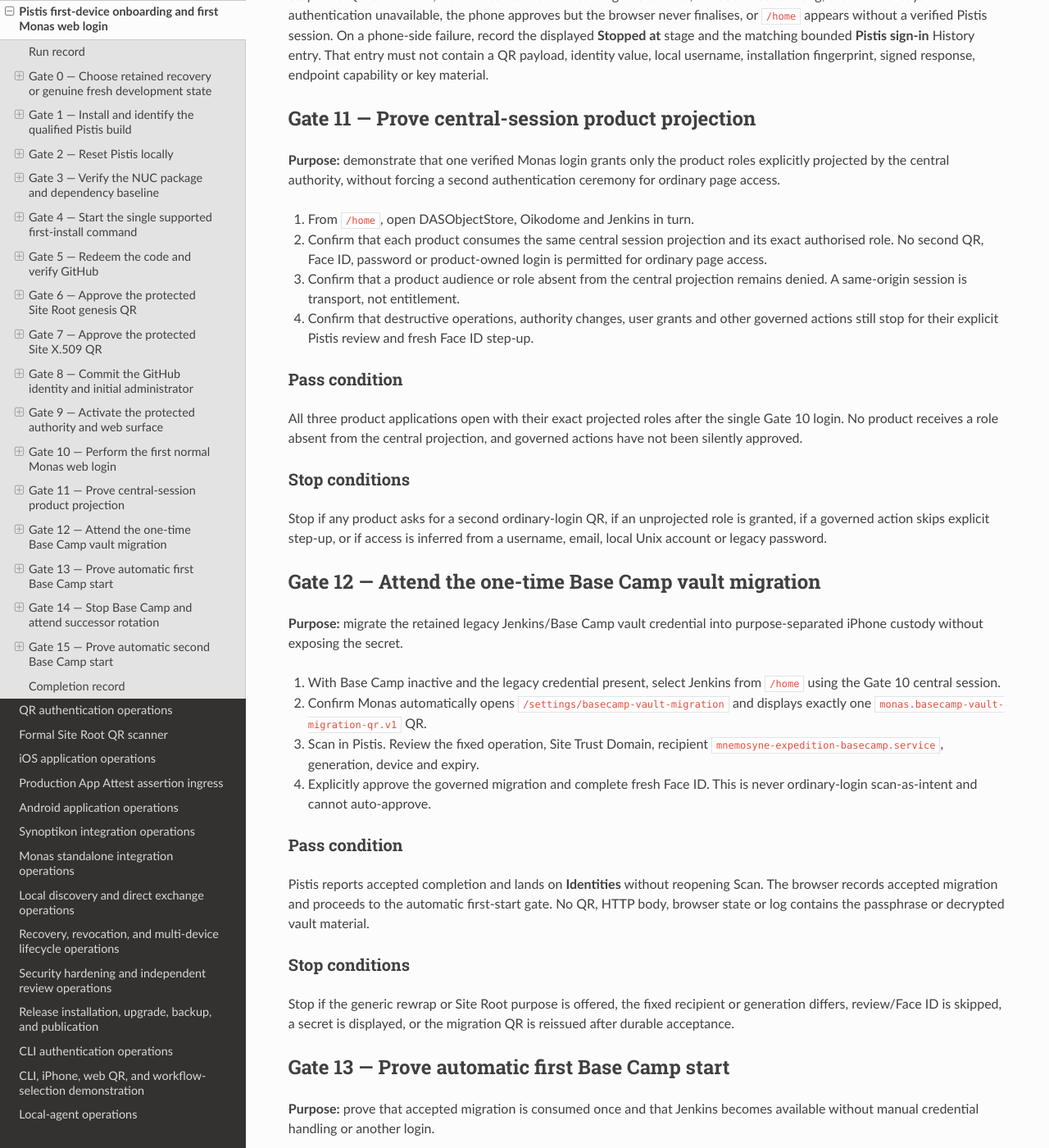
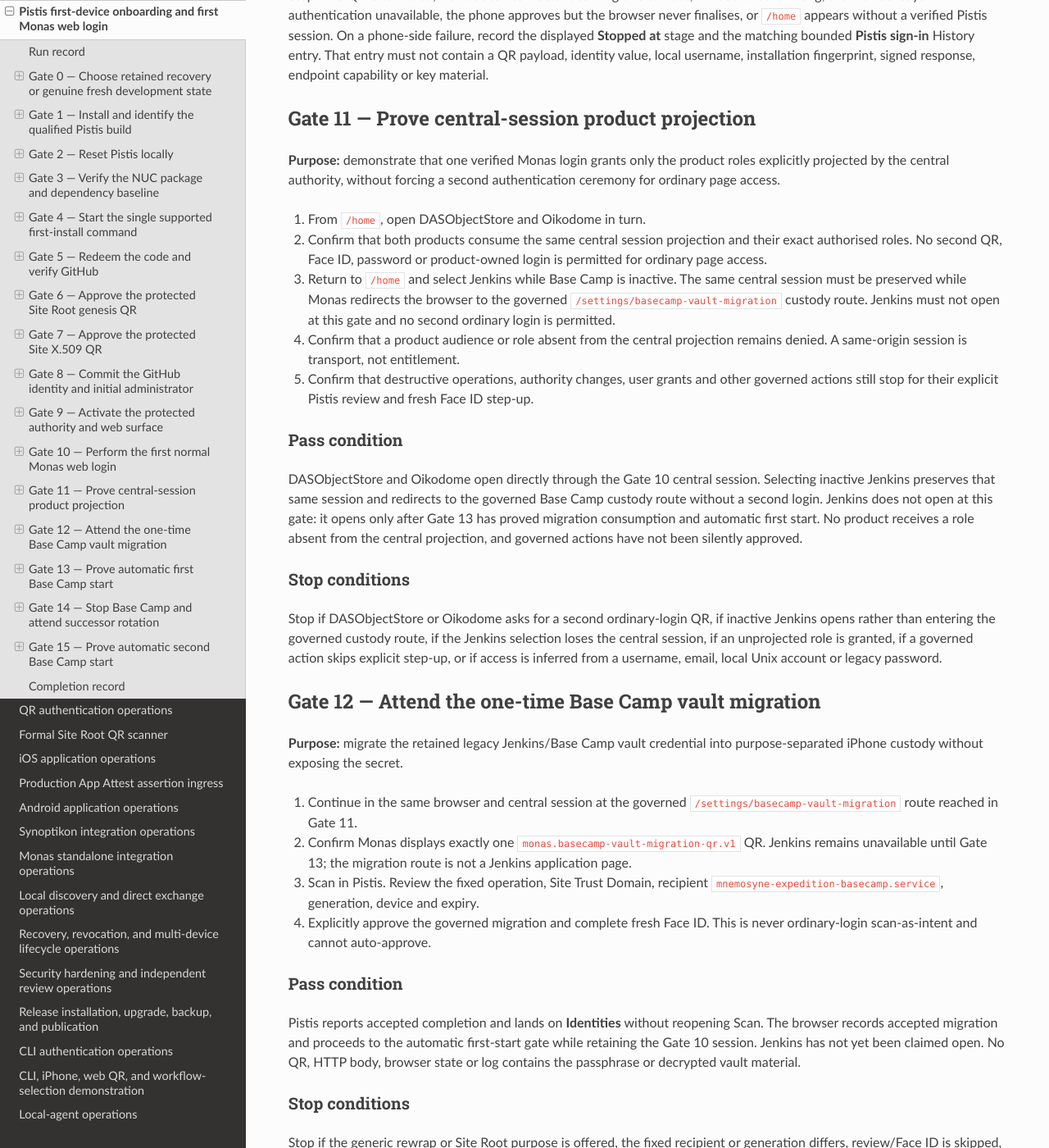
Before and after one commit to sagrudd/pistis, a Sphinx documentation site: the page built from docs/operations/monas-first-web-login-runbook.md, in a window 1280 px wide and 1400 px high, scrolled down 12981 px. Shown: the whole window at 82% size. Built offline with Sphinx 7.4.7 and the Read the Docs theme 3.1.0, drawn with Linux system fonts in a browser that asks for light colours; the version number could not be read and is left out.

```diff
--- a/docs/operations/monas-first-web-login-runbook.md
+++ b/docs/operations/monas-first-web-login-runbook.md
@@ -660,37 +660,47 @@ fingerprint, signed response, endpoint capability or key material.
 roles explicitly projected by the central authority, without forcing a second
 authentication ceremony for ordinary page access.
 
-1. From `/home`, open DASObjectStore, Oikodome and Jenkins in turn.
-2. Confirm that each product consumes the same central session projection and
-   its exact authorised role. No second QR, Face ID, password or product-owned
-   login is permitted for ordinary page access.
-3. Confirm that a product audience or role absent from the central projection
+1. From `/home`, open DASObjectStore and Oikodome in turn.
+2. Confirm that both products consume the same central session projection and
+   their exact authorised roles. No second QR, Face ID, password or
+   product-owned login is permitted for ordinary page access.
+3. Return to `/home` and select Jenkins while Base Camp is inactive. The same
+   central session must be preserved while Monas redirects the browser to the
+   governed `/settings/basecamp-vault-migration` custody route. Jenkins must
+   not open at this gate and no second ordinary login is permitted.
+4. Confirm that a product audience or role absent from the central projection
    remains denied. A same-origin session is transport, not entitlement.
-4. Confirm that destructive operations, authority changes, user grants and
+5. Confirm that destructive operations, authority changes, user grants and
    other governed actions still stop for their explicit Pistis review and
    fresh Face ID step-up.
 
 ### Pass condition
 
-All three product applications open with their exact projected roles after the
-single Gate 10 login. No product receives a role absent from the central
+DASObjectStore and Oikodome open directly through the Gate 10 central session.
+Selecting inactive Jenkins preserves that same session and redirects to the
+governed Base Camp custody route without a second login. Jenkins does not open
+at this gate: it opens only after Gate 13 has proved migration consumption and
+automatic first start. No product receives a role absent from the central
 projection, and governed actions have not been silently approved.
 
 ### Stop conditions
 
-Stop if any product asks for a second ordinary-login QR, if an unprojected role
-is granted, if a governed action skips explicit step-up, or if access is
-inferred from a username, email, local Unix account or legacy password.
+Stop if DASObjectStore or Oikodome asks for a second ordinary-login QR, if
+inactive Jenkins opens rather than entering the governed custody route, if the
+Jenkins selection loses the central session, if an unprojected role is granted,
+if a governed action skips explicit step-up, or if access is inferred from a
+username, email, local Unix account or legacy password.
 
 ## Gate 12 — Attend the one-time Base Camp vault migration
 
 **Purpose:** migrate the retained legacy Jenkins/Base Camp vault credential
 into purpose-separated iPhone custody without exposing the secret.
 
-1. With Base Camp inactive and the legacy credential present, select Jenkins
-   from `/home` using the Gate 10 central session.
-2. Confirm Monas automatically opens `/settings/basecamp-vault-migration` and
-   displays exactly one `monas.basecamp-vault-migration-qr.v1` QR.
+1. Continue in the same browser and central session at the governed
+   `/settings/basecamp-vault-migration` route reached in Gate 11.
+2. Confirm Monas displays exactly one
+   `monas.basecamp-vault-migration-qr.v1` QR. Jenkins remains unavailable until
+   Gate 13; the migration route is not a Jenkins application page.
 3. Scan in Pistis. Review the fixed operation, Site Trust Domain, recipient
    `mnemosyne-expedition-basecamp.service`, generation, device and expiry.
 4. Explicitly approve the governed migration and complete fresh Face ID. This
@@ -700,7 +710,8 @@ into purpose-separated iPhone custody without exposing the secret.
 
 Pistis reports accepted completion and lands on **Identities** without
 reopening Scan. The browser records accepted migration and proceeds to the
-automatic first-start gate. No QR, HTTP body, browser state or log contains the
+automatic first-start gate while retaining the Gate 10 session. Jenkins has
+not yet been claimed open. No QR, HTTP body, browser state or log contains the
 passphrase or decrypted vault material.
 
 ### Stop conditions
```
Also changed, not shown: CHANGELOG.md (+7 -0 lines), docs/development/ios.md (+15 -0 lines), 3 other files.
